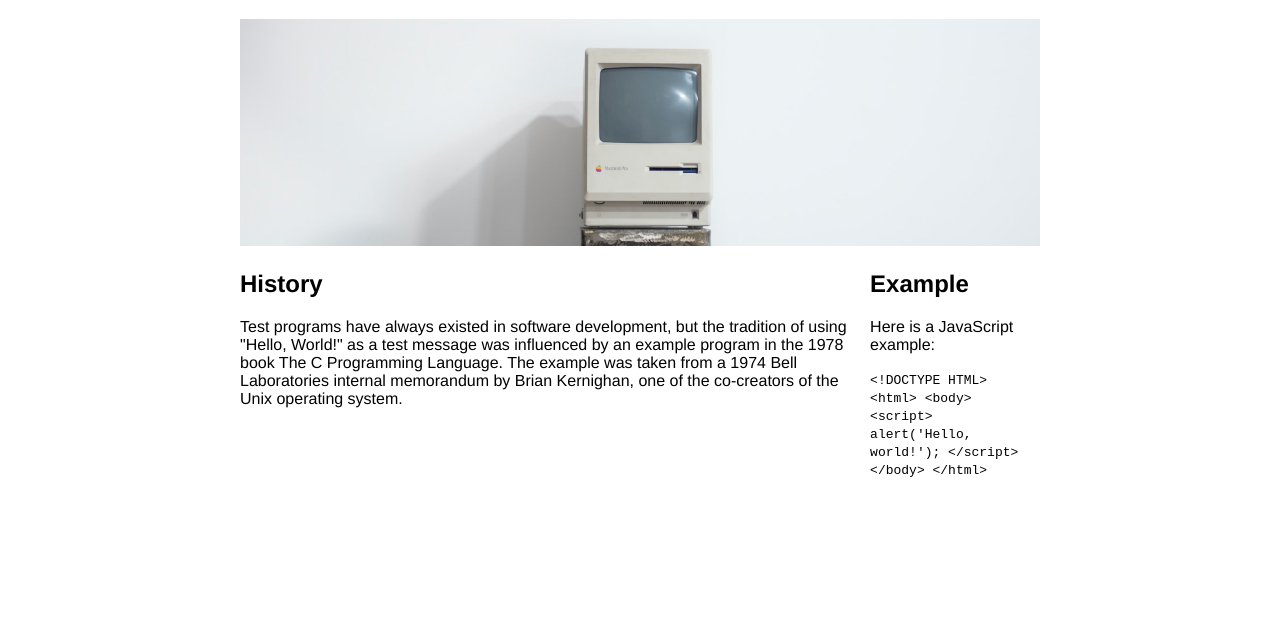
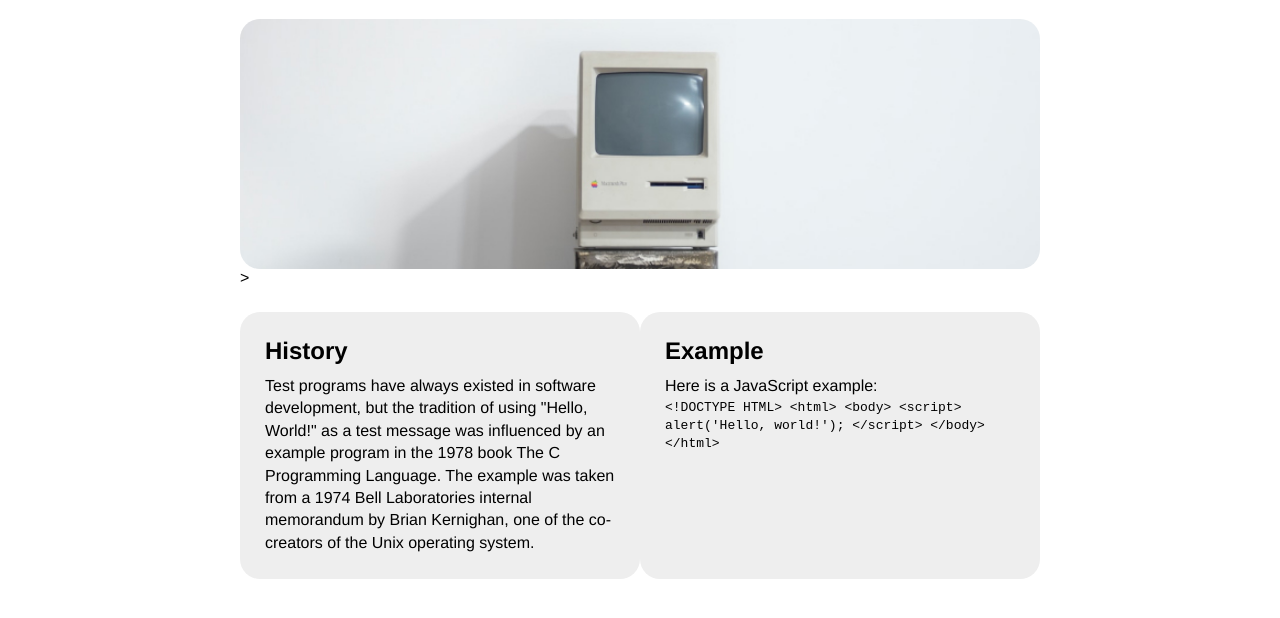
Before and after one commit to DBandila/hello-world, a plain HTML site: page index.html in a window 1280 px wide. Shown: the part 76-694 px from the top of the page. Drawn offline with Linux system fonts and the light colour scheme.

Commit message:
added formatting for masthead

```diff
--- a/index.html
+++ b/index.html
@@ -10,7 +10,9 @@
   <body>
     <main>
       <h1>HelloWorld</h1>
-      <img src="Images/HelloWorldMac.jpg" alt="Vintage mac">
+      <div class="masthead">
+
+      </div>>
       <div class="details">
         <section>
           <h2>History</h2>
--- a/screen.css
+++ b/screen.css
@@ -10,10 +10,37 @@ main{
     margin: 0 auto;
     width: 800px;
 }
+
+.masthead{
+    background-image: url('Images/HelloWorldMac.jpg');
+    background-size: cover;
+    background-position: bottom;
+    height: 250px;
+    border-radius: 20px;
+}
+
 .details{
     display: flex;
+}
+
+.details section{
+    flex-grow: 1;
+    flex-basis: 0;
+    background: #eee;
+    padding: 25px;
+    border-radius: 20px;
+    margin-top: 25px;
 }
 
 img {
     width: 100%;
 }
+
+h2{
+    margin: 0 0 10px 0;
+}
+
+p{
+    margin: 0;
+    line-height: 1.4em;
+}
```
